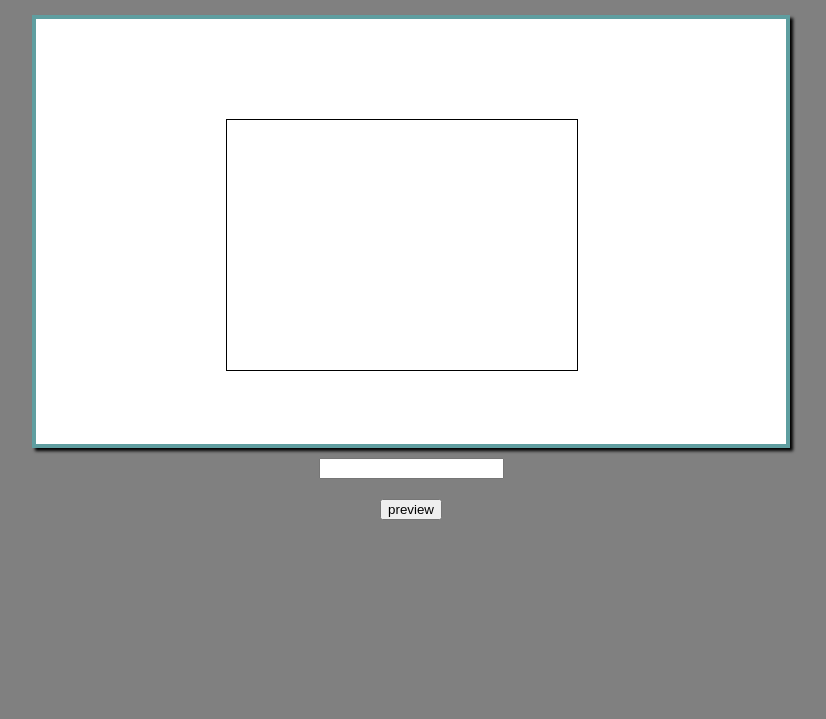
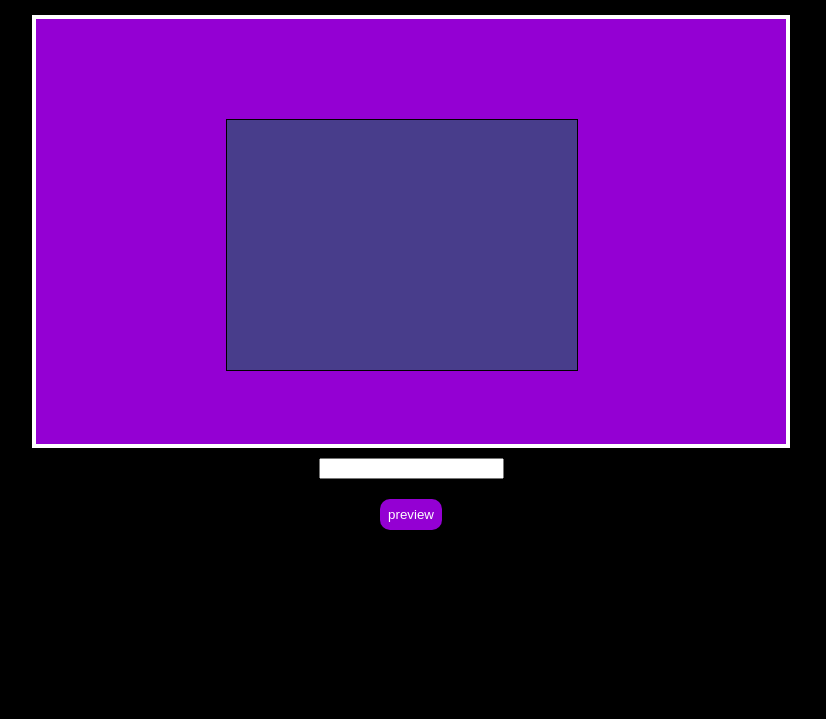
Before and after one commit to NELsillus/mini-projects, a plain HTML site: page border radius/index.html in a window 1280 px wide. Shown: the part 81-800 px from the top of the page, without its empty margins (229-1055 px from the left). Drawn offline with Linux system fonts and the light colour scheme.

Commit message:
Update estilo.css

```diff
--- a/border radius/estilo.css
+++ b/border radius/estilo.css
@@ -1,5 +1,5 @@
 body{
-	background-color: #808080;
+	background-color: black;
 }
 
 p{
@@ -9,12 +9,20 @@ p{
 	font-size: 23pt;
 }
 
+input[type=button]{
+	padding: 8px;
+	background-color: #9400D3;
+	color: white;
+	border: none;
+	border-radius: 10px;
+}
+
 #caixa-maior{
 	border: 4px solid #B0E0E6;
 	text-align: center;
 	margin: auto;
-	background-color: white;
-	border-color: #5F9EA0;
+	background-color: #9400D3;
+	border-color: white;
 	width: 750px;
 	height: 425px;
 	box-shadow: 3px 3px 3px black;
@@ -25,10 +33,11 @@ p{
 	top: 100px;
 	left: 190px;
 	margin: center;
-	background-color: white;
+	background-color: #483D8B;
 	border: 1px solid black;
 	width: 350px;
 	height: 250px;
+	color: white;
 }
 
 #insere-numero{
```
